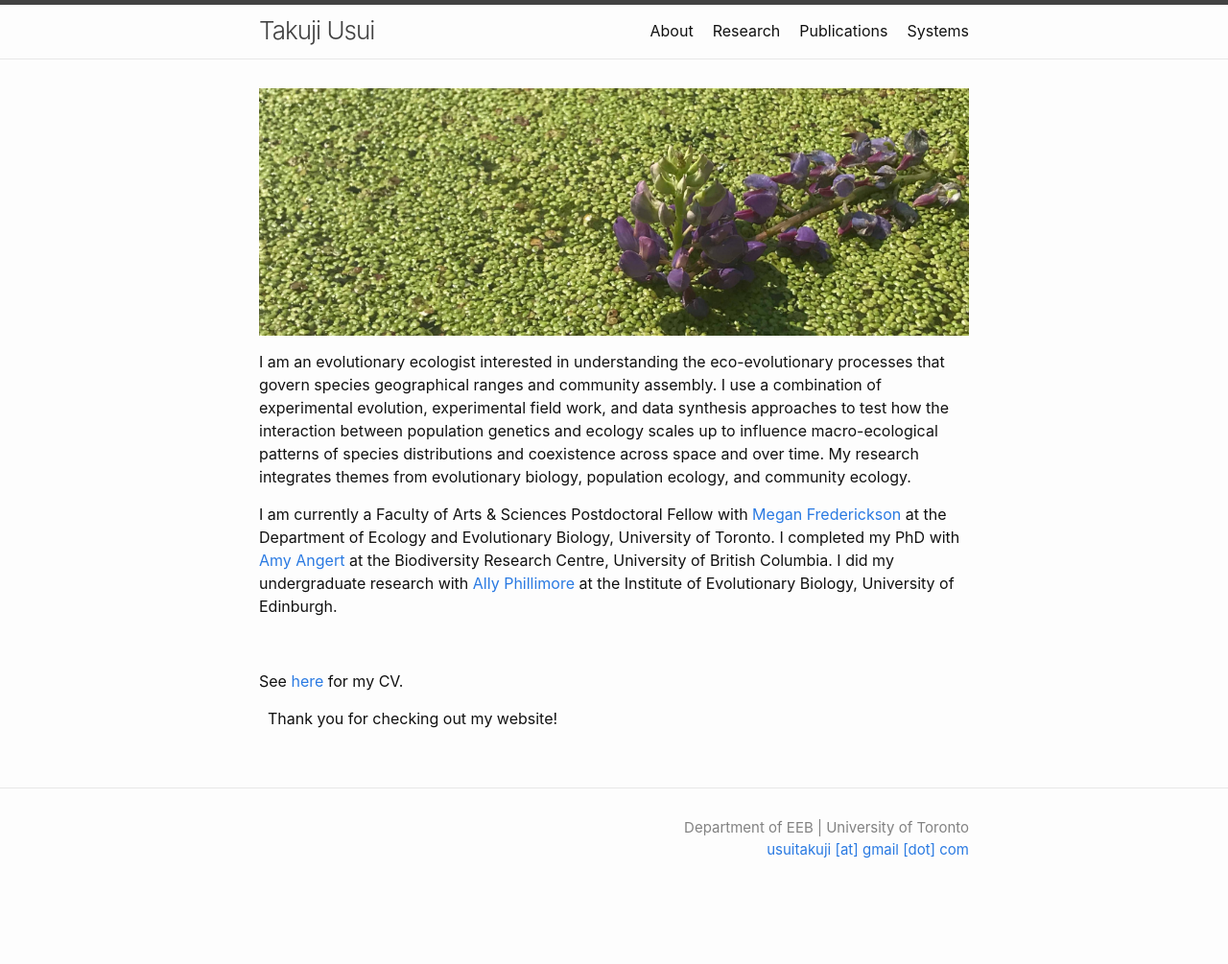
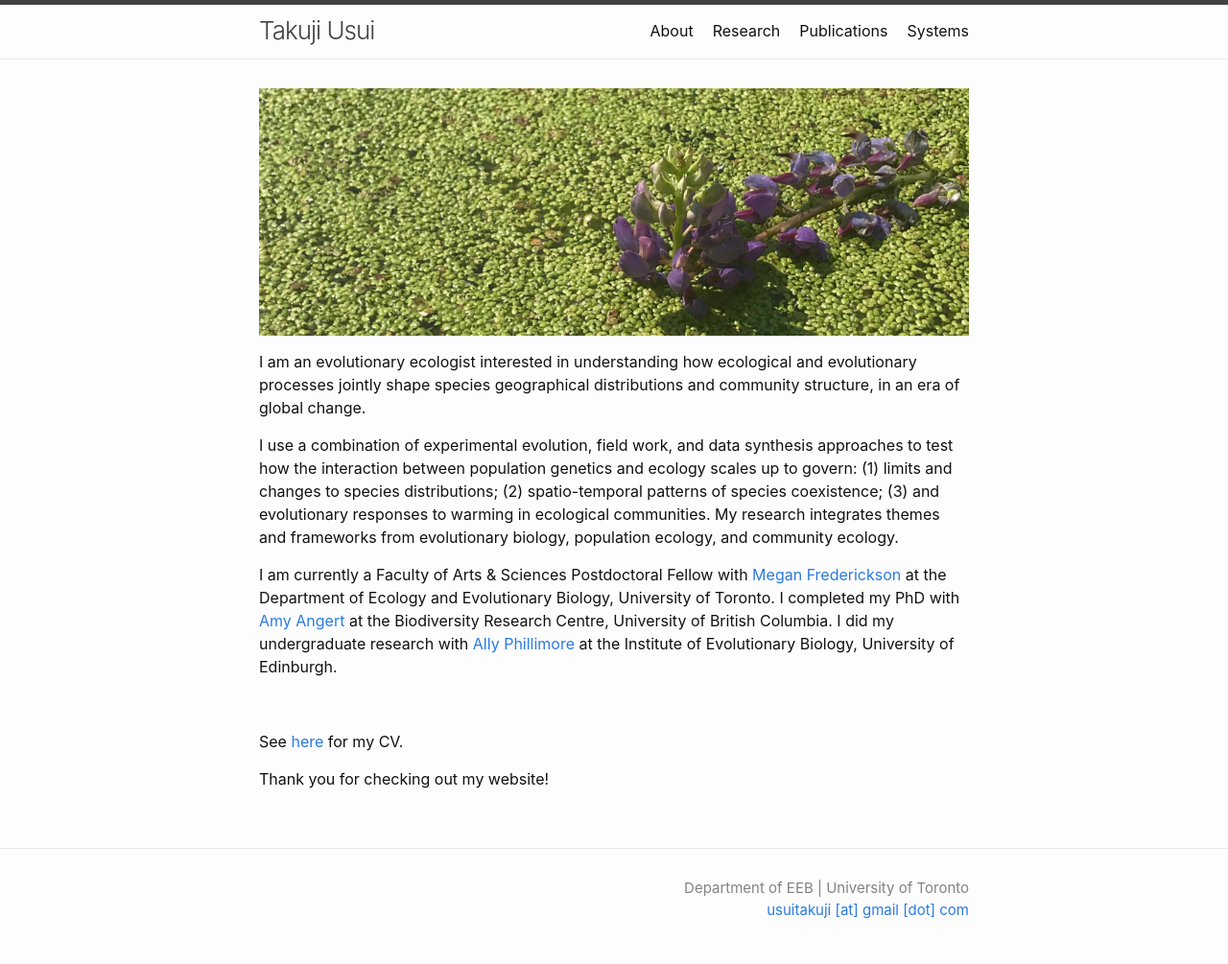
Before and after one commit to takujiusui/takujiusui.github.io, a Jekyll site: the page built from index.md, in a window 1280 px wide. Shown: the whole page at 96% size. Built offline with Jekyll 4.4.1, drawn with Linux system fonts in a browser that asks for light colours; before the commit the page ends 942 px from its top, so only the background shows below that.

Commit message:
update index

```diff
--- a/index.md
+++ b/index.md
@@ -6,7 +6,9 @@ feature_text: |
 ---
 ![duckweed](images/duck-crop.jpg)
 
-I am an evolutionary ecologist interested in understanding the eco-evolutionary processes that govern species geographical ranges and community assembly. I use a combination of experimental evolution, experimental field work, and data synthesis approaches to test how the interaction between population genetics and ecology scales up to influence macro-ecological patterns of species distributions and coexistence across space and over time. My research integrates themes from evolutionary biology, population ecology, and community ecology.
+I am an evolutionary ecologist interested in understanding how ecological and evolutionary processes jointly shape species geographical distributions and community structure, in an era of global change.
+
+I use a combination of experimental evolution, field work, and data synthesis approaches to test how the interaction between population genetics and ecology scales up to govern: (1) limits and changes to species distributions; (2) spatio-temporal patterns of species coexistence; (3) and evolutionary responses to warming in ecological communities. My research integrates themes and frameworks from evolutionary biology, population ecology, and community ecology.
 
 I am currently a Faculty of Arts & Sciences Postdoctoral Fellow with [Megan Frederickson](http://mutualism.ca/) at the Department of Ecology and Evolutionary Biology, University of Toronto. I completed my PhD with [Amy Angert](https://angert.github.io) at the Biodiversity Research Centre, University of British Columbia. I did my undergraduate research with [Ally Phillimore](http://phillimore.bio.ed.ac.uk/home) at the Institute of Evolutionary Biology, University of Edinburgh.
 &nbsp;
@@ -15,5 +17,4 @@ I am currently a Faculty of Arts & Sciences Postdoctoral Fellow with [Megan Fred
 
 See [here](https://github.com/takujiusui/takujiusui.github.io/blob/main/TakujiUsuiCV_2025.pdf) for my CV.
 
-&nbsp;
 Thank you for checking out my website!
```
